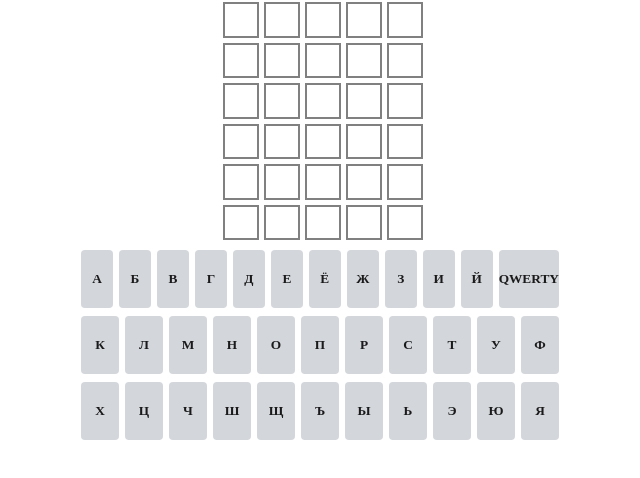
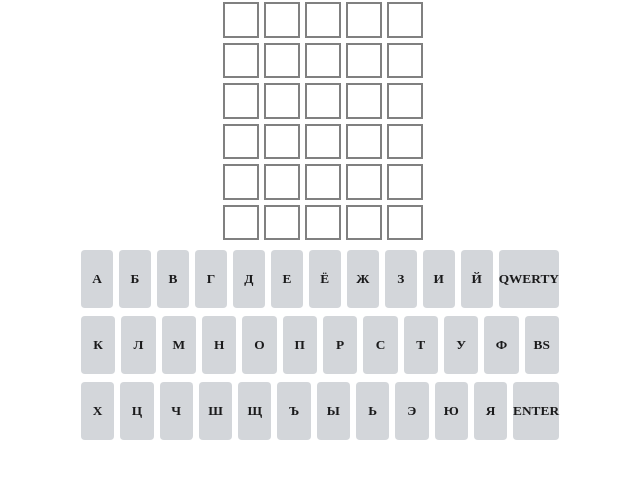
Before and after one commit to DiRivares/DiRivares.github.io, a plain HTML site: page index.html in a window 1280 px wide. Shown: the part 58-536 px from the top of the page, without its empty margins (317-957 px from the left). Drawn offline with Linux system fonts and the light colour scheme.

Commit message:
Added Backspace and Enter buttons

```diff
--- a/index.html
+++ b/index.html
@@ -214,6 +214,7 @@
           <button data-key="т">т</button>
           <button data-key="у">у</button>
           <button data-key="ф">ф</button>
+          <button id="backspace">bs</button>
         </div>
         <div class="row">
           <button data-key="х">х</button>
@@ -227,6 +228,7 @@
           <button data-key="э">э</button>
           <button data-key="ю">ю</button>
           <button data-key="я">я</button>
+          <button id="enter">Enter</button>
         </div>
       </div>
     </div>
```
